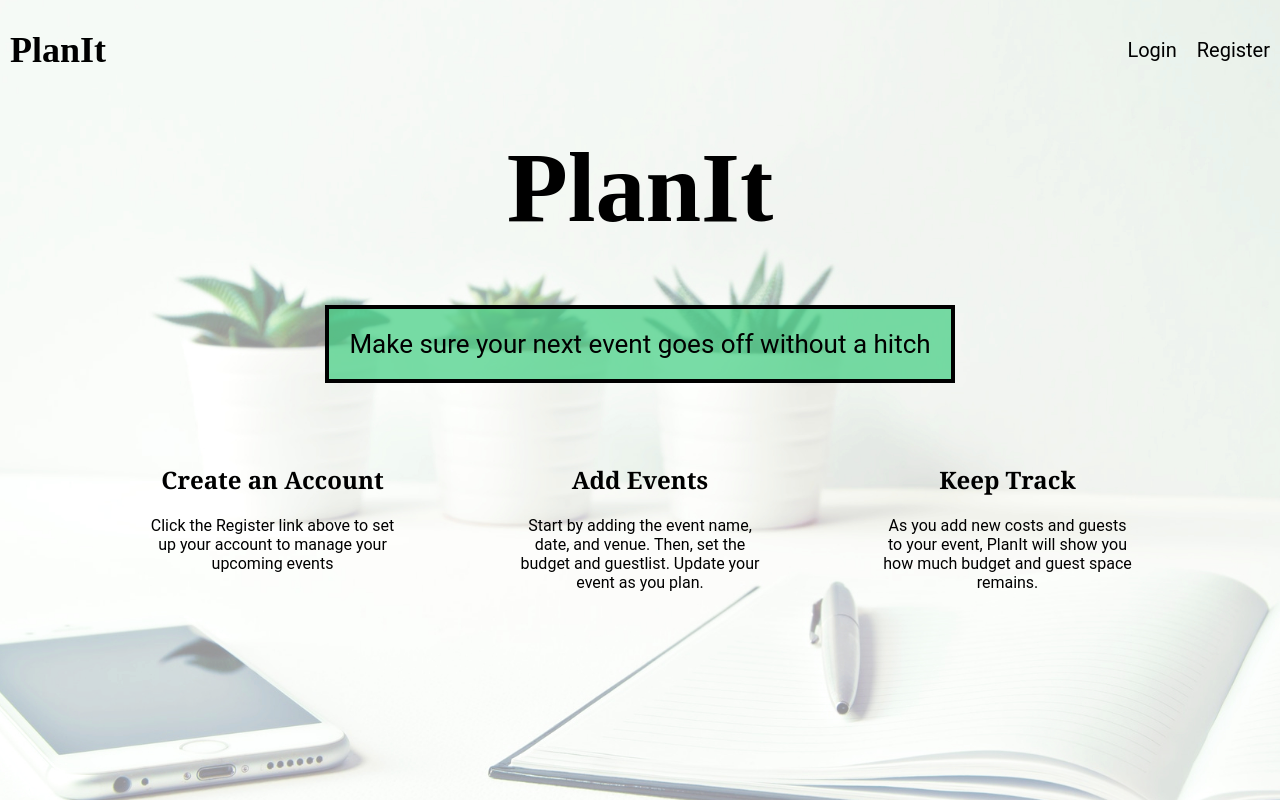
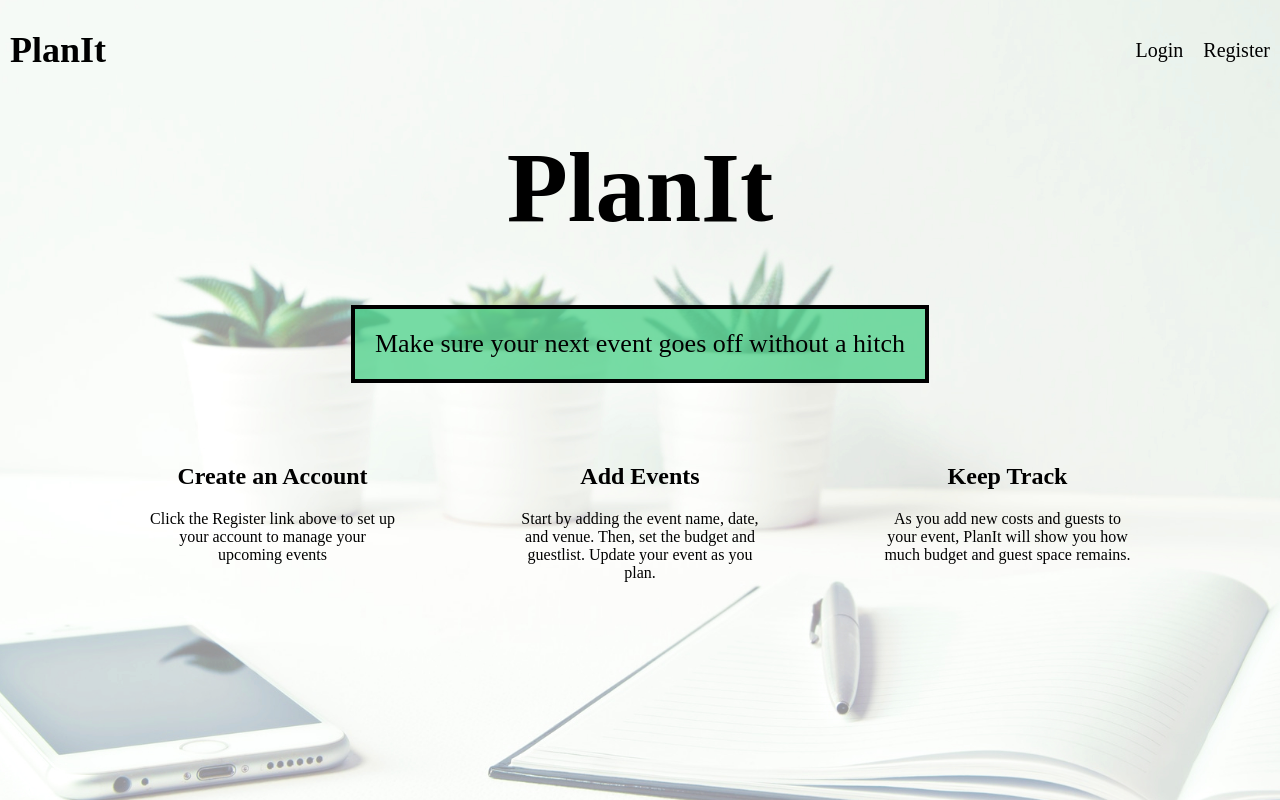
Before and after one commit to BenGrabowski/plan-it, a React (Create React App) app: page / in a window 1280 px wide. Built offline with nearby package versions, Linux system fonts and the light colour scheme.

Commit message:
issue with translate on nav links

```diff
--- a/src/components/LandingPage/LandingPage.css
+++ b/src/components/LandingPage/LandingPage.css
@@ -15,7 +15,8 @@
 .tagline {
     font-size: 26px;
     /* font-family: Georgia, 'Times New Roman', Times, serif; */
-    font-family: 'Roboto', sans-serif;
+    /* font-family: 'Roboto', sans-serif; */
+    font-family: 'Merriweather', serif;
     text-align: center;
     margin: 30px;
     background: rgba(63, 206, 128, 0.7);
@@ -46,7 +47,8 @@
     display: flex;
     flex-direction: column;
     align-items: center;
-    font-family: Georgia, 'Times New Roman', Times, serif;
+    /* font-family: Georgia, 'Times New Roman', Times, serif; */
+    font-family: 'Merriweather', serif;
     max-width: 300px;
 }
 
@@ -54,7 +56,8 @@
     max-width: 250px;
     margin-top: 0px;
     text-align: center;
-    font-family: 'Roboto', sans-serif;
+    /* font-family: 'Roboto', sans-serif; */
+    font-family: 'Merriweather', serif;
 }
 
 @media screen and (max-width: 900px) {
--- a/src/components/Nav/Nav.css
+++ b/src/components/Nav/Nav.css
@@ -22,7 +22,14 @@
 .nav-links {
     display: flex;
     flex-direction: row;
+    /* display: inline-block; */
     font-size: 20px;
+}
+
+.nav-link:hover {
+    transform: translateY(-3px);
+    transition: all .3s ease;
+    color: rgba(63, 206, 128, 0.7);
 }
 
 .nav-links  a {
@@ -30,7 +37,8 @@
     text-decoration: none;
     margin: 10px;
     /* font-family: Georgia, 'Times New Roman', Times, serif; */
-    font-family: 'Roboto', sans-serif;
+    /* font-family: 'Roboto', sans-serif; */
+    font-family: 'Merriweather', serif;
 }
 
 @media screen and (max-width: 450px) {
--- a/src/index.css
+++ b/src/index.css
@@ -13,4 +13,5 @@ code {
 }
 
 /* @import url('https://fonts.googleapis.com/css?family=Righteous|Roboto&display=swap'); */
-@import url('https://fonts.googleapis.com/css?family=Galada|Righteous|Roboto&display=swap');
+/* @import url('https://fonts.googleapis.com/css?family=Galada|Righteous|Roboto&display=swap'); */
+@import url('https://fonts.googleapis.com/css?family=Galada|Merriweather|Righteous&display=swap');
```
